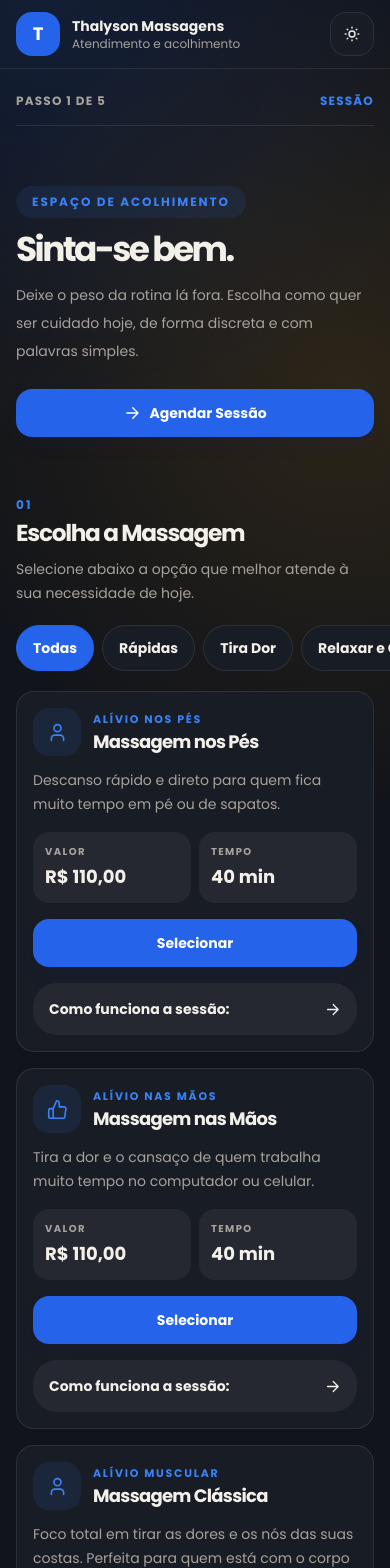
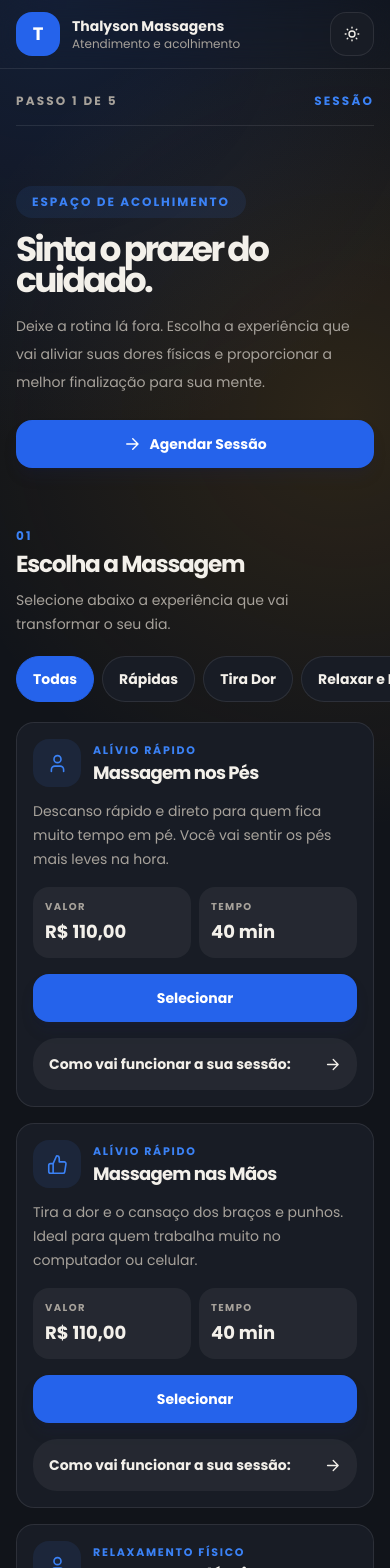
Before and after one commit to rthaly/ThalysonMassagens, a React (Vite) app: page / in a window 390 px wide. Shown: the top 1568 px of the page. Built offline with nearby package versions, Linux system fonts and the light colour scheme.

Commit message:
Update App.tsx

```diff
--- a/src/App.tsx
+++ b/src/App.tsx
@@ -1,8 +1,8 @@
 import React, { memo, useCallback, useEffect, useMemo, useState } from 'react';
 
 // =====================================================================================
-// THALY MASSAGENS — AGENDAMENTO PROGRESSIVO E ACOLHEDOR
-// Fluxo Simplificado Passo a Passo
+// THALY MASSAGENS — AGENDAMENTO PROGRESSIVO
+// Fluxo Simplificado Passo a Passo com Copy Premium
 // =====================================================================================
 
 type Category = 'all' | 'express' | 'relax' | 'final' | 'care';
@@ -89,9 +89,9 @@ type Toast = {
 const CONFIG = {
   PHONE: '5517991360413',
   INSTAGRAM_URL: 'https://instagram.com/thalyson.massagens',
-  STORAGE_KEY: '@thaly_app_v29_acolhedor',
+  STORAGE_KEY: '@thaly_app_v30_premium',
   PIX_KEY: '62.922.530/0001-14',
-  VERSION: 'v29_progressivo_acolhedor',
+  VERSION: 'v30_progressivo_premium',
   START_HOUR: 9,
   END_HOUR: 22,
   RUSH_HOURS: ['12:00', '13:00', '17:00', '18:00'],
@@ -137,7 +137,7 @@ const PRICES = {
   sens: 177,
   naturista: 197,
   titan: 207,
-  reversa: 260,
+  reversa: 280,
   nuru: 317,
   crossfit: 187,
   pes: 110,
@@ -162,10 +162,10 @@ const SERVICES: ServiceItem[] = [
     min: 40,
     price: PRICES.pes,
     icon: 'user',
-    tag: 'ALÍVIO NOS PÉS',
+    tag: 'ALÍVIO RÁPIDO',
     title: 'Massagem nos Pés',
-    desc: 'Descanso rápido e direto para quem fica muito tempo em pé ou de sapatos.',
-    details: ['Massagem focada na sola dos pés e calcanhares.', 'Aperto profundo em pontos de dor.', 'Você vai sentir os pés mais leves na hora.'],
+    desc: 'Descanso rápido e direto para quem fica muito tempo em pé. Você vai sentir os pés mais leves na hora.',
+    details: ['Massagem focada na sola dos pés e calcanhares.', 'Aperto profundo em pontos de dor acumulada.', 'Liberação total de tensões na base do corpo.'],
     result: 'Pés descansados e corpo menos tenso.',
   },
   {
@@ -174,11 +174,11 @@ const SERVICES: ServiceItem[] = [
     min: 40,
     price: PRICES.maos,
     icon: 'hand',
-    tag: 'ALÍVIO NAS MÃOS',
+    tag: 'ALÍVIO RÁPIDO',
     title: 'Massagem nas Mãos',
-    desc: 'Tira a dor e o cansaço de quem trabalha muito tempo no computador ou celular.',
-    details: ['Alongamento dos dedos e punhos.', 'Massagem forte na palma das mãos.', 'Alívio direto nos braços cansados.'],
-    result: 'Mãos leves e sem dores musculares.',
+    desc: 'Tira a dor e o cansaço dos braços e punhos. Ideal para quem trabalha muito no computador ou celular.',
+    details: ['Alongamento profundo dos dedos e punhos.', 'Massagem firme na palma das mãos.', 'Alívio direto nos braços e antebraços cansados.'],
+    result: 'Mãos leves e braços sem dores musculares.',
   },
   {
     id: 'relaxante',
@@ -186,11 +186,11 @@ const SERVICES: ServiceItem[] = [
     min: 40,
     price: PRICES.relax,
     icon: 'user',
-    tag: 'ALÍVIO MUSCULAR',
+    tag: 'RELAXAMENTO FÍSICO',
     title: 'Massagem Clássica',
-    desc: 'Foco total em tirar as dores e os nós das suas costas. Perfeita para quem está com o corpo travado.',
-    details: ['Massagem forte com as mãos e rolos de madeira.', 'Foco nas costas, ombros e pescoço.', 'Desmancha os nós de tensão e estresse.'],
-    result: 'Corpo solto, sem dores e pronto para dormir bem.',
+    desc: 'Foco total em tirar as dores e os nós das suas costas. Perfeita para quem está com o corpo rígido e travado.',
+    details: ['Massagem forte com as mãos e rolos.', 'Foco nas costas, ombros e pescoço.', 'Desmancha todos os nós de tensão e estresse.'],
+    result: 'Corpo completamente solto, sem dores e pronto para descansar.',
   },
   {
     id: 'naturista',
@@ -198,11 +198,11 @@ const SERVICES: ServiceItem[] = [
     min: 40,
     price: PRICES.naturista,
     icon: 'sun',
-    tag: 'ZERO ROUPAS',
+    tag: 'LIBERDADE',
     title: 'Massagem Naturista',
-    desc: 'Massagem relaxante no corpo inteiro, sem nenhuma roupa. Para você se sentir totalmente livre e confortável.',
-    details: ['Sessão feita com nós dois sem roupas.', 'Técnicas de relaxamento para tirar a dor do corpo.', 'Ambiente totalmente sem julgamentos e acolhedor.'],
-    result: 'Sensação de liberdade e relaxamento físico.',
+    desc: 'Sessão no corpo inteiro, feita completamente sem roupas. Para você se sentir totalmente livre e à vontade.',
+    details: ['Sessão realizada com nós dois sem roupas.', 'Técnicas de relaxamento para desmanchar a dor do corpo.', 'Ambiente totalmente sem julgamentos e acolhedor.'],
+    result: 'Sensação absoluta de liberdade e relaxamento físico.',
   },
   {
     id: 'crossfit',
@@ -212,9 +212,9 @@ const SERVICES: ServiceItem[] = [
     icon: 'zap',
     tag: 'RECUPERAÇÃO',
     title: 'Massagem Desportiva',
-    desc: 'Para quem treina pesado. Massagem com força para aliviar músculos doloridos e ajudar na recuperação pós-treino.',
-    details: ['Massagem com muita pressão muscular.', 'Uso de pomadas que esquentam e tiram a dor.', 'Foco nas pernas, costas e ombros.'],
-    result: 'Músculos recuperados e dores aliviadas.',
+    desc: 'Massagem com muita pressão para aliviar músculos doloridos e ajudar na recuperação de quem treina pesado.',
+    details: ['Fricção profunda para soltar os músculos cansados.', 'Uso de pomadas que esquentam e tiram a dor.', 'Foco nas pernas, costas e ombros.'],
+    result: 'Músculos recuperados e dores aliviadas para o próximo treino.',
   },
   {
     id: 'sensitiva',
@@ -224,9 +224,9 @@ const SERVICES: ServiceItem[] = [
     icon: 'sparkles',
     tag: 'RELAXAMENTO MENTAL',
     title: 'Massagem Sensorial',
-    desc: 'Toques muito suaves no corpo todo que causam arrepios e ajudam a desligar a mente acelerada. Termina com finalização.',
-    details: ['Toques leves com as pontas dos dedos.', 'Estímulos que percorrem o corpo inteiro.', 'Finalização com massagem para relaxar e gozar.'],
-    result: 'Mente calma e estresse zerado.',
+    desc: 'Todas as sessões sensoriais iniciam com a massagem clássica relaxante para soltar o corpo. Depois, transicionamos para toques extremamente suaves que causam arrepios e despertam o tesão.',
+    details: ['Aquecimento com massagem clássica inicial nas costas.', 'Estímulos suaves e instigantes que percorrem o corpo inteiro.', 'A sessão termina com uma finalização manual focada no seu prazer absoluto.'],
+    result: 'Estresse zerado e clímax profundamente satisfatório.',
   },
   {
     id: 'mista',
@@ -234,11 +234,11 @@ const SERVICES: ServiceItem[] = [
     min: 60,
     price: PRICES.titan,
     icon: 'zap',
-    tag: 'A MAIS COMPLETA',
+    tag: 'INTENSA E COMPLETA',
     title: 'Massagem Fusion',
-    desc: 'A sessão mais escolhida. Primeiro eu tiro a dor das suas costas, depois mudo o ritmo e finalizo para você relaxar totalmente.',
-    details: ['Começamos tirando as dores e nós musculares.', 'Mudamos para toques mais próximos (corpo a corpo).', 'Termina com estimulação focada no seu prazer.'],
-    result: 'Corpo sem dores e mente totalmente relaxada.',
+    desc: 'A mais desejada. Iniciamos com a clássica relaxante para tirar todas as dores. Depois, o clima esquenta: eu fico apenas de cueca para um contato corpo a corpo sedutor, elevando o tesão ao máximo.',
+    details: ['Massagem relaxante inicial para remover a rigidez muscular.', 'Mudo o traje (apenas cueca) para um contato físico intenso e sedutor.', 'Finalização perfeita e dedicada para você chegar ao clímax e zerar o estresse.'],
+    result: 'Corpo sem dores, curiosidade saciada e mente extasiada.',
   },
   {
     id: 'reversa',
@@ -248,9 +248,9 @@ const SERVICES: ServiceItem[] = [
     icon: 'heart',
     tag: 'TROCA DE CARINHO',
     title: 'Massagem Reversa',
-    desc: 'Metade do tempo eu faço massagem em você. Na outra metade, você tem liberdade para me tocar e curtir o momento.',
-    details: ['Receba uma massagem relaxante completa.', 'Depois, você assume o controle e me toca.', 'Momento de carinho e intimidade real.'],
-    result: 'Conexão humana profunda e sem pressa.',
+    desc: 'Começamos com a massagem clássica. Nos primeiros 30 minutos, o foco é cuidar de você. Depois, você assume o controle e faz a massagem em mim. Tudo termina com uma finalização mútua e envolvente.',
+    details: ['Receba 30 minutos de relaxamento absoluto com massagem.', 'Inversão: você assume o controle, me toca e explora.', 'A sessão culmina na finalização (clímax) de ambos, criando uma conexão real.'],
+    result: 'Tesão saciado e uma conexão humana profunda e inesquecível.',
   },
   {
     id: 'nuru',
@@ -260,9 +260,9 @@ const SERVICES: ServiceItem[] = [
     icon: 'star',
     tag: 'MÁXIMO CONTATO',
     title: 'Massagem Nuru',
-    desc: 'Contato extremo de pele com pele usando bastante gel corporal deslizante. Uma experiência intensa do início ao fim.',
-    details: ['Uso de gel corporal específico para a sessão.', 'Meu corpo desliza sobre o seu.', 'Máxima proximidade física e finalização relaxante.'],
-    result: 'Prazer intenso e esquecimento dos problemas.',
+    desc: 'Tudo começa com a massagem clássica para aquecer os músculos. Em seguida, usamos muito gel deslizante para um contato extremo de pele com pele. Uma experiência feita para fazer as pernas tremerem.',
+    details: ['Massagem clássica inicial para aquecer o corpo.', 'Uso de gel corporal deslizando meu corpo inteiro sobre o seu.', 'Máxima proximidade física que termina em uma finalização intensa.'],
+    result: 'O ápice do prazer físico. Você vai esquecer de todos os problemas.',
     popular: true,
   },
   {
@@ -271,34 +271,55 @@ const SERVICES: ServiceItem[] = [
     min: 60,
     price: PRICES.depil,
     icon: 'scissors',
-    tag: 'CUIDADO',
+    tag: 'ESTÉTICA',
     title: 'Aparo de Pelos',
-    desc: 'Cuido da sua aparência. Aparo os pelos do seu corpo com máquina de forma confortável e higiênica.',
-    details: ['Uso de máquina profissional.', 'Você escolhe a região (peito, costas, etc).', 'Serviço rápido e sem dor.'],
-    result: 'Corpo limpo, fresco e bem cuidado.',
+    desc: 'Cuido da sua aparência. Aparo os pelos do seu corpo com máquina de forma confortável, rápida e higiênica.',
+    details: ['Uso de máquina profissional.', 'Você escolhe as regiões (peito, costas, pernas).', 'Serviço executado sem dor e no seu conforto.'],
+    result: 'Corpo visualmente limpo, fresco e bem cuidado.',
   },
 ];
 
 const EXTRAS: ExtraItem[] = [
-  { id: 'hair_trim', price: PRICES.extras.hairTrim, icon: 'scissors', title: 'Aparo de Pelos', desc: 'Aparo de até 2 áreas do corpo.' },
-  { id: 'more_time', price: PRICES.extras.moreTime, icon: 'clock', title: '+30 Minutos', desc: 'Mais tempo para aproveitar a massagem.' },
-  { id: 'touch', price: PRICES.extras.touch, icon: 'hand', title: 'Liberdade para Tocar', desc: 'Você pode me tocar e retribuir os carinhos.' },
-  { id: 'aroma', price: PRICES.extras.aroma, icon: 'sparkles', title: 'Aromaterapia', desc: 'Óleos com cheiros que acalmam a mente.' },
-  { id: 'pain_relief', price: PRICES.extras.painRelief, icon: 'shield', title: 'Foco em Dor', desc: 'Uso de pomadas térmicas para dores fortes.' },
+  { id: 'hair_trim', price: PRICES.extras.hairTrim, icon: 'scissors', title: 'Aparo de Pelos', desc: 'Aparo de até 2 áreas do corpo para renovar o visual.' },
+  { id: 'more_time', price: PRICES.extras.moreTime, icon: 'clock', title: '+30 Minutos', desc: 'Tempo adicional para prolongar a sua experiência de prazer.' },
+  { id: 'touch', price: PRICES.extras.touch, icon: 'hand', title: 'Liberdade para Tocar', desc: 'Sinta-se à vontade para me tocar e retribuir as carícias.' },
+  { id: 'aroma', price: PRICES.extras.aroma, icon: 'sparkles', title: 'Aromaterapia', desc: 'Óleos essenciais com aromas que preparam a mente para relaxar.' },
+  { id: 'pain_relief', price: PRICES.extras.painRelief, icon: 'shield', title: 'Foco em Dor', desc: 'Uso de pomadas térmicas potentes nas áreas mais travadas.' },
+  { id: 'dominador', price: PRICES.extras.active, icon: 'zap', title: 'Postura Dominadora', desc: 'Eu assumo o controle total da sessão com uma postura ativa.' },
+  { id: 'oral', price: PRICES.extras.sensory, icon: 'heart', title: 'Estímulo Oral', desc: 'Contato quente e direto para maximizar a sua experiência e clímax.' },
+  { id: 'beijos', price: PRICES.extras.kisses, icon: 'heart', title: 'Beijos e Intimidade', desc: 'Beijos na boca e conexão física totalmente liberada durante a sessão.' },
+  { id: 'prostatico', price: PRICES.extras.guided, icon: 'star', title: 'Massagem Prostática', desc: 'Estimulação interna focada para um nível de prazer ainda mais profundo.' },
 ];
 
 const RULES = [
-  { icon: 'shower' as IconName, title: 'Banho antes da sessão', desc: 'A água quente relaxa os músculos e mantém a higiene, deixando o toque mais agradável.' },
-  { icon: 'shield' as IconName, title: 'Saúde em dia', desc: 'É importante não ter lesões abertas ou gripes para a segurança de nós dois.' },
-  { icon: 'hand' as IconName, title: 'Respeito mútuo', desc: 'Meu foco é cuidar de você. O respeito garante que o clima fique sempre tranquilo.' },
-  { icon: 'heart' as IconName, title: 'Sinta o momento', desc: 'Deixe os problemas do trabalho do lado de fora. O momento aqui é só seu.' },
+  { icon: 'shower' as IconName, title: 'Banho antes da sessão', desc: 'A água quente relaxa os músculos e mantém a higiene, deixando o contato físico muito mais agradável e focado.' },
+  { icon: 'shield' as IconName, title: 'Saúde em dia', desc: 'É fundamental não apresentar lesões abertas ou gripes para mantermos a segurança e o bem-estar de nós dois.' },
+  { icon: 'hand' as IconName, title: 'Respeito mútuo', desc: 'Meu objetivo principal é cuidar de você e te dar prazer. O respeito recíproco garante que o clima fique excelente.' },
+  { icon: 'heart' as IconName, title: 'Entrega total', desc: 'Deixe as preocupações do trabalho lá fora. O momento aqui é exclusivamente seu. Feche os olhos e sinta.' },
+];
+
+const REVIEWS = [
+  { name: 'Gustavo', service: 'Massagem Fusion', text: 'O Thalyson chegou na hora certa. A experiência em casa foi incrível. Mãos com técnica sem igual, levantei parecendo 10kg mais leve.' },
+  { name: 'Giovana', service: 'Massagem Sensorial', text: 'Você tem mãos abençoadas! Precisava muito desse descanso. Foi super respeitoso a todo tempo e me relaxou demais.' },
+  { name: 'Bruno', service: 'Massagem Clássica', text: 'Quero dizer que sua massagem foi muito bem executada. Recomendo muito o trabalho.' },
+  { name: 'Lucas', service: 'Massagem Nuru', text: 'A discrição era minha prioridade e fui atendido com total sigilo. A massagem me permitiu redescobrir meu próprio corpo. Sensacional.' },
+  { name: 'Marcelo', service: 'Massagem Fusion', text: 'A parte do contato corpo a corpo é indescritível. A finalização me deixou nas nuvens, todo o estresse da semana sumiu na hora.' },
+  { name: 'Rafael', service: 'Massagem Reversa', text: 'Poder tocar e ter essa troca foi a melhor experiência. A finalização dos dois juntos cria um clima único e muito gostoso.' },
+  { name: 'Thiago', service: 'Massagem Nuru', text: 'Deslizar com o gel e sentir aquele contato pele a pele... O tesão vai a mil. A finalização foi intensa, recomendo de olhos fechados.' },
+  { name: 'Rodrigo', service: 'Massagem Sensorial', text: 'O início relaxante prepara o corpo perfeitamente. A finalização foi feita com tanta técnica que saí renovado e leve.' },
+  { name: 'Fernando', service: 'Massagem Fusion', text: 'Ver ele atendendo de cueca já muda o clima da sala inteira. A transição da massagem relaxante para o clímax final é absurda de boa.' },
+  { name: 'Alexandre', service: 'Massagem Reversa', text: 'Nunca tinha experimentado algo assim. Os 30 minutos finais onde pude tocar e chegarmos lá juntos foi inesquecível. Vale muito.' },
+  { name: 'Caio', service: 'Massagem Sensorial', text: 'Toques que arrepiam a alma. O momento da liberação e a finalização tiraram um peso gigantesco das minhas costas.' },
+  { name: 'Henrique', service: 'Massagem Nuru', text: 'Intimidade surreal. A clássica no começo tira a dor, e o contato com o gel junto com a finalização te levam pra outro mundo.' },
+  { name: 'Felipe', service: 'Massagem Fusion', text: 'Profissionalismo e tesão na medida certa. O toque firme, a proximidade do corpo dele e a finalização impecável. Voltarei.' },
+  { name: 'Diego', service: 'Massagem Reversa', text: 'Vale cada centavo investido. Poder trocar carícias sem pressa e ter a finalização mútua me fez sentir extremamente acolhido e satisfeito.' },
 ];
 
 const CATEGORIES = [
   { id: 'all' as Category, label: 'Todas' },
   { id: 'express' as Category, label: 'Rápidas' },
   { id: 'relax' as Category, label: 'Tira Dor' },
-  { id: 'final' as Category, label: 'Relaxar e Gozar' },
+  { id: 'final' as Category, label: 'Relaxar e Finalizar' },
   { id: 'care' as Category, label: 'Estética' },
 ];
 
@@ -322,7 +343,7 @@ const emptyBooking = (): BookingData => ({
 const defaultUser: UserData = {
   name: '',
   xp: 0,
-  coupons: [{ id: 'WELCOME_V29', title: 'Desconto de Primeira Vez', code: 'BEMVINDO', val: 15 }],
+  coupons: [{ id: 'WELCOME_V30', title: 'Desconto de Primeira Vez', code: 'BEMVINDO', val: 15 }],
   usedCoupons: [],
   ordersCount: 92,
 };
@@ -502,8 +523,8 @@ function Hero({ onStart }: { onStart: () => void }) {
     <section id="top" className="grid gap-5 py-7 sm:py-10">
       <div className="min-w-0">
         <span className="mb-4 inline-flex rounded-full bg-blue-500/10 px-4 py-2 text-xs font-bold uppercase tracking-[.16em] text-blue-500">Espaço de Acolhimento</span>
-        <h1 className="max-w-5xl text-[length:var(--h1)] font-bold leading-[.9] tracking-[-.075em]">Sinta-se bem.</h1>
-        <p className="mt-4 max-w-2xl text-sm leading-7 text-[var(--muted)] sm:text-base">Deixe o peso da rotina lá fora. Escolha como quer ser cuidado hoje, de forma discreta e com palavras simples.</p>
+        <h1 className="max-w-5xl text-[length:var(--h1)] font-bold leading-[.9] tracking-[-.075em]">Sinta o prazer do cuidado.</h1>
+        <p className="mt-4 max-w-2xl text-sm leading-7 text-[var(--muted)] sm:text-base">Deixe a rotina lá fora. Escolha a experiência que vai aliviar suas dores físicas e proporcionar a melhor finalização para sua mente.</p>
         <div className="mt-6 flex flex-col gap-3 sm:flex-row">
           <Button onClick={onStart} icon="arrow">Agendar Sessão</Button>
         </div>
@@ -539,7 +560,7 @@ function ServiceCard({ item, selected, onSelect }: { item: ServiceItem; selected
                 <h3 className="mt-1 text-lg font-bold leading-tight tracking-[-.04em] sm:text-xl">{item.title}</h3>
               </div>
             </div>
-            {item.popular && <span className="shrink-0 rounded-full bg-amber-500/15 px-2 py-1 text-[10px] font-bold text-amber-500">mais pedida</span>}
+            {item.popular && <span className="shrink-0 rounded-full bg-amber-500/15 px-2 py-1 text-[10px] font-bold text-amber-500">mais desejada</span>}
           </div>
           <p className="text-sm leading-6 text-[var(--muted)]">{item.desc}</p>
           <div className="mt-4 grid grid-cols-2 gap-2">
@@ -557,7 +578,7 @@ function ServiceCard({ item, selected, onSelect }: { item: ServiceItem; selected
 
         <details className="min-w-0 rounded-3xl bg-[var(--soft)] p-4 lg:col-span-7" open={selected}>
           <summary className="focus flex cursor-pointer items-center justify-between gap-3 rounded-2xl text-sm font-bold">
-            <span>Como funciona a sessão:</span>
+            <span>Como vai funcionar a sua sessão:</span>
             <Icon name="arrow" size={17} />
           </summary>
           <div className="mt-4 grid gap-4 md:grid-cols-2">
@@ -571,7 +592,7 @@ function ServiceCard({ item, selected, onSelect }: { item: ServiceItem; selected
             </div>
             <div className="min-w-0 rounded-2xl border border-[var(--line)] bg-[var(--surface)] p-4">
               <p className="text-xs font-bold uppercase tracking-[.16em] text-[var(--muted)]">O Resultado</p>
-              <p className="mt-2 text-sm leading-6">{item.result}</p>
+              <p className="mt-2 text-sm leading-6 font-medium">{item.result}</p>
             </div>
           </div>
         </details>
@@ -608,13 +629,12 @@ function DateTime({ booking, setBooking }: { booking: BookingData; setBooking: R
   const times = useMemo(() => {
     const list: string[] = [];
     const now = new Date();
-    // Ajuste de fuso simples para garantir a data local do Brasil
     const todayIso = new Date(now.getTime() - (now.getTimezoneOffset() * 60000)).toISOString().slice(0, 10);
     const isToday = booking.date === todayIso;
     const currentHour = now.getHours();
 
     for (let hour = CONFIG.START_HOUR; hour <= CONFIG.END_HOUR; hour += 1) {
-      if (isToday && hour <= currentHour) continue; // Bloqueia horas passadas no dia de hoje
+      if (isToday && hour <= currentHour) continue;
       list.push(`${String(hour).padStart(2, '0')}:00`);
     }
     return list;
@@ -858,9 +878,8 @@ export default function App() {
   const total = Math.max(0, subtotal - discount);
   const finalDuration = baseDuration + (booking.extras.more_time ? 30 : 0);
 
-  // Validação por passos para garantir que o cliente não pule etapas
   const validateStep = (targetStep: number) => {
-    if (targetStep === 2 && !booking.serviceId) return toast('Escolha uma massagem para continuar.', 'error'), false;
+    if (targetStep === 2 && !booking.serviceId) return toast('Escolha uma sessão para continuar.', 'error'), false;
     if (targetStep === 3 && (!booking.date || !booking.time)) return toast('Escolha o dia e o horário.', 'error'), false;
     if (targetStep === 4) {
       if (!clean(booking.customerName)) return toast('Por favor, preencha seu nome.', 'error'), false;
@@ -913,7 +932,7 @@ export default function App() {
       `Valor Final: ${money(total)}`,
       booking.appliedCoupon ? `Cupom Usado: ${booking.appliedCoupon.title}` : '',
       '',
-      'Confirmo que li e aceito as regras de higiene e respeito da sessão.'
+      'Confirmo que li e aceito as regras de higiene e entrega da sessão.'
     ].filter(Boolean).join(nl);
 
     setUser((current) => ({
@@ -932,8 +951,7 @@ export default function App() {
       <Header dark={dark} setDark={setDark} />
 
       <main className="mx-auto w-full max-w-screen-2xl px-[var(--page)] pt-6">
-        {/* Progresso Simples */}
-        <div className="mb-8 flex items-center justify-between border-b border-[var(--line)] pb-4 text-xs font-bold uppercase tracking-widest text-[var(--muted)]">
+        <div className="mb-8 flex items-center justify-between border-b border-[var(--line)] pb-4 text-xs font-bold uppercase tracking-[.18em] text-[var(--muted)]">
           <span>Passo {step} de 5</span>
           <span className="text-blue-500">{step === 1 ? 'Sessão' : step === 2 ? 'Agenda' : step === 3 ? 'Local' : step === 4 ? 'Extras' : 'Confirmação'}</span>
         </div>
@@ -942,7 +960,7 @@ export default function App() {
           <section className="animate-fade-up">
             <Hero onStart={() => document.getElementById('sessoes')?.scrollIntoView({ behavior: 'smooth' })} />
             <div id="sessoes" className="py-8">
-              <SectionTitle label="01" title="Escolha a Massagem" hint="Selecione abaixo a opção que melhor atende à sua necessidade de hoje." />
+              <SectionTitle label="01" title="Escolha a Massagem" hint="Selecione abaixo a experiência que vai transformar o seu dia." />
               <CategoryTabs value={category} onChange={setCategory} />
               <div className="grid gap-4">
                 {visibleServices.map((item) => (
@@ -988,7 +1006,7 @@ export default function App() {
 
         {step === 4 && (
           <section className="animate-fade-up py-8">
-            <SectionTitle label="04" title="Detalhes Extras (Opcional)" hint="Você pode adicionar mais elementos para deixar a sessão ainda melhor." />
+            <SectionTitle label="04" title="Detalhes Extras (Opcional)" hint="Adicione complementos para maximizar o seu prazer." />
             <div className="grid gap-3 sm:grid-cols-2 xl:grid-cols-3">
               {EXTRAS.map((item) => (
                 <ExtraCard
@@ -1026,9 +1044,21 @@ export default function App() {
                   </div>
                   <label className="flex cursor-pointer gap-3 rounded-2xl bg-[var(--soft)] p-4 text-sm leading-6 border border-transparent hover:border-[var(--line)] transition">
                     <input type="checkbox" checked={booking.termsAccepted} onChange={(event) => setBooking((current) => ({ ...current, termsAccepted: event.target.checked }))} className="mt-1 h-4 w-4 accent-blue-600" />
-                    <span>Estou ciente e aceito as regras de higiene, saúde e respeito.</span>
+                    <span>Estou ciente e aceito as regras de higiene, saúde e a entrega na sessão.</span>
                   </label>
                 </div>
+
+                <section className="rounded-[var(--radius)] border border-[var(--line)] bg-[var(--surface)] p-4">
+                  <h3 className="mb-4 text-lg font-bold">O que dizem sobre mim</h3>
+                  <div className="grid gap-3 md:grid-cols-2">
+                    {REVIEWS.map((review, index) => (
+                      <article key={index} className="rounded-2xl bg-[var(--soft)] p-4">
+                        <p className="text-sm leading-6">“{review.text}”</p>
+                        <p className="mt-3 text-xs font-bold uppercase tracking-[.12em] text-[var(--muted)]">{review.name} · {review.service}</p>
+                      </article>
+                    ))}
+                  </div>
+                </section>
               </div>
 
               <div className="lg:col-span-4">
```
